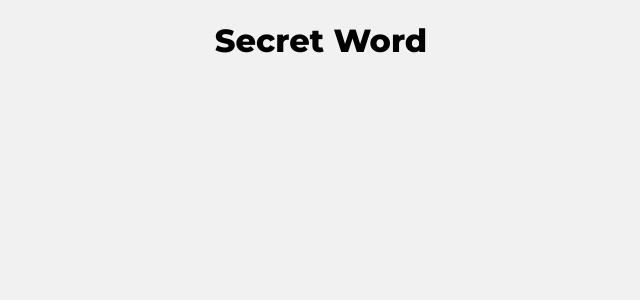
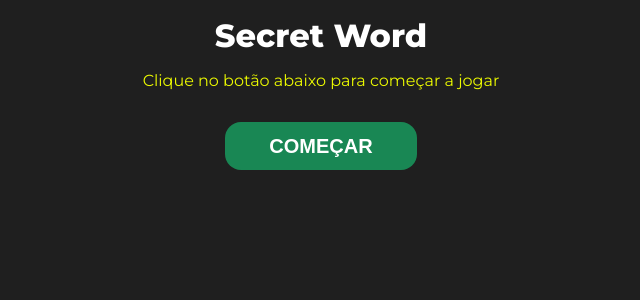
Before and after one commit to gustavojung23/Fundamentos-React, a React (Create React App) app in the folder project-secret-word/: page / in a window 1280 px wide. Shown: the top 300 px of the page, without its empty margins (319-959 px from the left). Built offline with nearby package versions, Linux system fonts and the light colour scheme.

Commit message:
add components startscreen, game and gameover

```diff
--- a/project-secret-word/src/App.css
+++ b/project-secret-word/src/App.css
@@ -4,3 +4,7 @@
     align-items: center;
     text-align: center;
 }
+
+.App h1{
+    color: #fff
+}
--- a/project-secret-word/src/App.js
+++ b/project-secret-word/src/App.js
@@ -1,9 +1,82 @@
 import './App.css';
 
+import { useCallback, useEffect, useState } from 'react';
+
+import { wordsList } from './data/Words.jsx';
+
+import StartScreen from './components/StartScreen/StartScreen';
+import Game from './components/Game/Game';
+import GameOver from './components/GameOver/GameOver';
+
+const stages = [
+  {
+    id: 1,
+    name: "start"
+  },
+  {
+    id: 2,
+    name: "game"
+  },
+  {
+    id: 3,
+    name: "end"
+  }
+];
+
 function App() {
+
+  const [gameStage, setGameStage] = useState(stages[0].name);
+  const [words] = useState(wordsList);
+
+  const [pickedWords, setPickWords] = useState("");
+  const [pickedCategory, setPickedCategory] = useState("");
+  const [letter, setLetter] = useState([]);
+
+  const pickWordAndCategory = () => {
+
+    //random category.
+    const categories = Object.keys(words);
+    const category = categories[Math.floor(Math.random() * Object.keys(categories).length)];
+    console.log(category);
+
+    //random word.
+    const word = words[category][Math.floor(Math.random() * words[category].length)];
+    console.log(word);
+
+    return {word, category};
+  };
+
+  //start game
+  const startGame = () => {
+    const {word, category} = pickWordAndCategory();
+
+    //create array of letter
+    let wordLetters = word.split("");
+    wordLetters = wordLetters.map((lower) => lower.toLowerCase());
+    console.log(wordLetters);
+
+    //states
+    setPickWords(word);
+    setPickedCategory(category);
+    setLetter(wordLetters);
+
+    setGameStage(stages[1].name);
+  };
+
+  //process letter input
+  const verifyLetter = () => {
+    setGameStage(stages[2].name);
+  };
+
+  const retryGame = () => {
+    setGameStage(stages[0].name);
+  }
+
   return (
     <div className="App">
-      <h1>Secret Word</h1>
+      {gameStage === "start" && <StartScreen startGame={startGame} />}
+      {gameStage === "game" && <Game verifyLetter={verifyLetter} />}
+      {gameStage === "end" && <GameOver retry={retryGame} />}
     </div>
   );
 }
--- /dev/null
+++ b/project-secret-word/src/components/Game/Game.css
@@ -0,0 +1,4 @@
+.game h1{
+    margin-top: 1rem;
+    margin-bottom: 1rem;
+}
--- /dev/null
+++ b/project-secret-word/src/components/Game/Game.jsx
@@ -0,0 +1,12 @@
+import "./Game.css";
+
+const Game = ({ verifyLetter }) => {
+  return (
+    <div className="game">
+        <h1>Game</h1>
+        <button onClick={verifyLetter}>Finalizar Jogo</button>
+    </div>
+  )
+}
+
+export default Game
--- /dev/null
+++ b/project-secret-word/src/components/GameOver/GameOver.css
@@ -0,0 +1,4 @@
+.game_over h1{
+    margin-top: 1rem;
+    margin-bottom: 1rem;
+}
--- /dev/null
+++ b/project-secret-word/src/components/GameOver/GameOver.jsx
@@ -0,0 +1,12 @@
+import "./GameOver.css";
+
+const GameOver = ({ retry }) => {
+  return (
+    <div className="game_over">
+        <h1>Game Over</h1>
+        <button onClick={retry}>Resetar Jogo</button>
+    </div>
+  )
+}
+
+export default GameOver
--- /dev/null
+++ b/project-secret-word/src/components/StartScreen/StartScreen.css
@@ -0,0 +1,9 @@
+.start h1{
+    margin-top: 1rem;
+    margin-bottom: 1rem;
+}
+.start p{
+    font-size: 1rem;
+    margin-bottom: 2rem;
+    color: #ecfa00
+}
--- /dev/null
+++ b/project-secret-word/src/components/StartScreen/StartScreen.jsx
@@ -0,0 +1,13 @@
+import "./StartScreen.css";
+
+const StartScreen = ({startGame}) => {
+  return (
+    <div className="start">
+        <h1>Secret Word</h1>
+        <p>Clique no botão abaixo para começar a jogar</p>
+        <button onClick={startGame}>Começar</button>
+    </div>
+  )
+}
+
+export default StartScreen
--- a/project-secret-word/src/index.css
+++ b/project-secret-word/src/index.css
@@ -1,3 +1,9 @@
+*{
+    margin: 0;
+    padding: 0;
+    box-sizing: border-box;
+}
+
 html,
 body{
     height: 100%;
@@ -5,7 +11,23 @@ body{
 
 body {
     font-family: 'Montserrat', sans-serif;
-    margin: 0;
-    padding: 0;
-    background-color: #f1f1f1;
+    font-size: 16px;
+    background-color: #1f1f1f;
 }
+
+button{
+    background-color: #198754;
+    color: #fff;
+    padding: 0 44px;
+    border-radius: 1rem;
+    height: 48px;
+    text-transform: uppercase;
+    font-weight: 600;
+    font-size: 1.25rem;
+    cursor: pointer;
+    transition: 0.4s;
+    border: none;
+}
+button:hover{
+    background-color: #13663f;
+}
```
